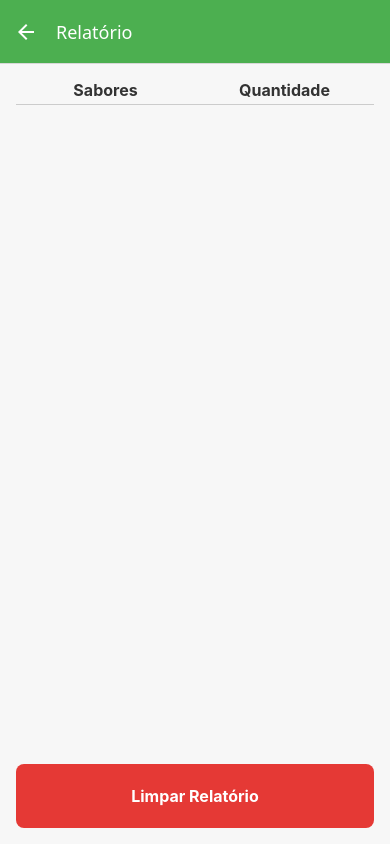
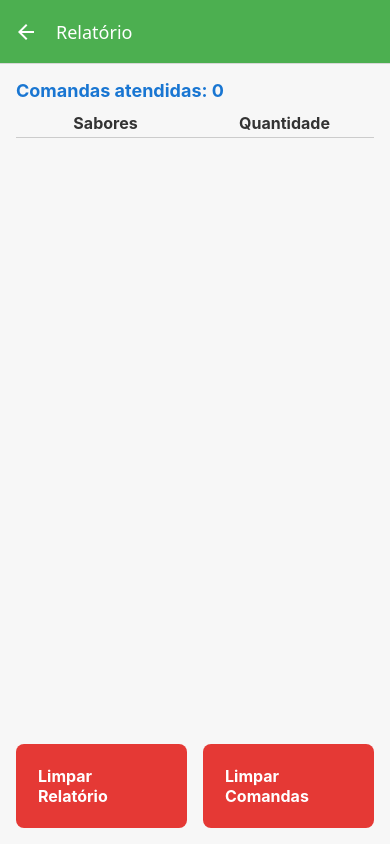
Before and after one commit to Danpazexe/ComandaApp, a React Native app: screen /Relatorio in a window 390 px wide. Built offline with nearby package versions, Linux system fonts and the light colour scheme.

Commit message:
Adiçao de Numero de Comandas

```diff
--- a/src/screens/AdicionarSaborScreen.tsx
+++ b/src/screens/AdicionarSaborScreen.tsx
@@ -121,8 +121,8 @@ export default function AdicionarSaborScreen() {
 
 const styles = StyleSheet.create({
   container: { flex: 1, justifyContent: 'center', alignItems: 'center', backgroundColor: '#f7f7f7', padding: 16 },
-  input: { width: '90%', backgroundColor: '#fff', borderRadius: 8, padding: 16, fontSize: 16, marginBottom: 16, borderWidth: 1, borderColor: '#ccc' },
-  button: { backgroundColor: '#4caf50', padding: 16, borderRadius: 8, alignItems: 'center', width: '90%' },
+  input: { width: '78%', backgroundColor: '#fff', borderRadius: 8, padding: 16, fontSize: 16, marginBottom: 16, borderWidth: 1, borderColor: '#ccc' },
+  button: { backgroundColor: '#4caf50', padding: 16, borderRadius: 8, alignItems: 'center', width: '45%' },
   buttonText: { color: '#fff', fontSize: 18, fontWeight: 'bold' },
   saborItem: { flexDirection: 'row', alignItems: 'center', backgroundColor: '#fff', borderRadius: 8, padding: 12, marginBottom: 12, marginHorizontal: 8, borderWidth: 1, borderColor: '#ccc' },
   saborNome: { fontSize: 16, fontWeight: 'bold', color: '#333' },
--- a/src/screens/ComandaScreen.tsx
+++ b/src/screens/ComandaScreen.tsx
@@ -1,11 +1,14 @@
-import React, { useState } from 'react';
+import React, { useState, useEffect } from 'react';
 import { View, Text, TouchableOpacity, FlatList, StyleSheet, Animated, ToastAndroid, StatusBar, useWindowDimensions } from 'react-native';
 import { NativeStackScreenProps } from '@react-navigation/native-stack';
 import { registrarVenda } from './RelatorioScreen';
 import AsyncStorage from '@react-native-async-storage/async-storage';
 import { SafeAreaView } from 'react-native-safe-area-context';
+import { useIsFocused } from '@react-navigation/native';
 
 const CARDAPIO_KEY = 'cardapio_dinamico';
+const COMANDA_NUM_KEY = 'comanda_numero_atual';
+const COMANDAS_ATENDIDAS_KEY = 'comandas_atendidas';
 
 type Props = NativeStackScreenProps<any, 'Comanda'>;
 
@@ -13,10 +16,12 @@ export default function ComandaScreen({ navigation }: Props) {
   const [itens, setItens] = useState<string[]>([]);
   const [cardapio, setCardapio] = useState<{ nome: string, valor: string }[]>([]);
   const [fadeAnims, setFadeAnims] = useState<Animated.Value[]>([]);
+  const [numeroComanda, setNumeroComanda] = useState<number | null>(null);
   const { width, height } = useWindowDimensions();
   const isLandscape = width > height && width > 700;
+  const isFocused = useIsFocused();
 
-  React.useEffect(() => {
+  useEffect(() => {
     async function carregarCardapio() {
       const data = await AsyncStorage.getItem(CARDAPIO_KEY);
       if (data) setCardapio(JSON.parse(data));
@@ -24,6 +29,15 @@ export default function ComandaScreen({ navigation }: Props) {
     }
     carregarCardapio();
   }, []);
+
+  useEffect(() => {
+    async function buscarNumeroComanda() {
+      let numAtual = await AsyncStorage.getItem(COMANDA_NUM_KEY);
+      let numero = numAtual ? parseInt(numAtual, 10) : 1;
+      setNumeroComanda(numero);
+    }
+    if (isFocused) buscarNumeroComanda();
+  }, [isFocused]);
 
   React.useEffect(() => {
     setFadeAnims(itens.map(() => new Animated.Value(1)));
@@ -43,11 +57,20 @@ export default function ComandaScreen({ navigation }: Props) {
     });
   }
 
-  function fecharComanda() {
+  async function fecharComanda() {
     if (itens.length === 0) return;
     registrarVenda(itens);
     ToastAndroid.show('Comanda finalizada!', ToastAndroid.SHORT);
     setItens([]);
+    // Incrementa e salva o número da comanda somente ao finalizar
+    if (numeroComanda !== null) {
+      const proximoNumero = numeroComanda + 1;
+      await AsyncStorage.setItem(COMANDA_NUM_KEY, proximoNumero.toString());
+    }
+    // Incrementa o contador de comandas atendidas
+    let atendidas = await AsyncStorage.getItem(COMANDAS_ATENDIDAS_KEY);
+    let total = atendidas ? parseInt(atendidas, 10) + 1 : 1;
+    await AsyncStorage.setItem(COMANDAS_ATENDIDAS_KEY, total.toString());
     navigation.popToTop();
   }
 
@@ -73,6 +96,9 @@ export default function ComandaScreen({ navigation }: Props) {
         {/* Coluna direita: Selecionados */}
         <View style={[styles.col, isLandscape && styles.colRight]}>
           <Text style={styles.title}>Selecionados</Text>
+          {numeroComanda !== null && (
+            <Text style={{ fontSize: 18, fontWeight: 'bold', color: '#e53935', marginBottom: 8 }}>Comanda Nº {numeroComanda}</Text>
+          )}
           <FlatList
             data={itens}
             keyExtractor={(_, index) => `item-${index}`}
--- a/src/screens/RelatorioScreen.tsx
+++ b/src/screens/RelatorioScreen.tsx
@@ -6,6 +6,8 @@ import { SafeAreaView } from 'react-native-safe-area-context';
 
 const CARDAPIO_KEY = 'cardapio_dinamico';
 const STORAGE_KEY = 'relatorio_vendas';
+const COMANDAS_ATENDIDAS_KEY = 'comandas_atendidas';
+const COMANDA_NUM_KEY = 'comanda_numero_atual';
 
 let vendasGlobais: Record<string, number> = {};
 
@@ -31,6 +33,7 @@ export async function registrarVenda(itens: string[]) {
 export default function RelatorioScreen() {
   const [vendas, setVendas] = useState<Record<string, number>>({ ...vendasGlobais });
   const [cardapio, setCardapio] = useState<{ nome: string, valor: string }[]>([]);
+  const [comandasAtendidas, setComandasAtendidas] = useState<number>(0);
   const isFocused = useIsFocused();
 
   useEffect(() => {
@@ -39,6 +42,9 @@ export default function RelatorioScreen() {
       const data = await AsyncStorage.getItem(CARDAPIO_KEY);
       setCardapio(data ? JSON.parse(data) : []);
       setVendas({ ...vendasGlobais });
+      // Buscar total de comandas atendidas
+      const atendidas = await AsyncStorage.getItem(COMANDAS_ATENDIDAS_KEY);
+      setComandasAtendidas(atendidas ? parseInt(atendidas, 10) : 0);
     }
     if (isFocused) sync();
   }, [isFocused]);
@@ -54,10 +60,22 @@ export default function RelatorioScreen() {
     ]);
   }
 
+  async function limparComandasAtendidas() {
+    Alert.alert('Limpar Comandas', 'Tem certeza que deseja zerar o contador de comandas atendidas?', [
+      { text: 'Cancelar', style: 'cancel' },
+      { text: 'Limpar', style: 'destructive', onPress: async () => {
+        await AsyncStorage.setItem(COMANDAS_ATENDIDAS_KEY, '0');
+        await AsyncStorage.setItem(COMANDA_NUM_KEY, '1');
+        setComandasAtendidas(0);
+      }}
+    ]);
+  }
+
   return (
     <SafeAreaView style={{ flex: 1 }}>
       <View style={styles.container}>
         <StatusBar backgroundColor="#4caf50" barStyle="light-content" />
+        <Text style={{ fontSize: 18, fontWeight: 'bold', color: '#1976d2', marginBottom: 12 }}>Comandas atendidas: {comandasAtendidas}</Text>
         <View style={styles.headerRow}>
           <Text style={styles.headerItem}>Sabores</Text>
           <Text style={styles.headerItem}>Quantidade</Text>
@@ -72,9 +90,14 @@ export default function RelatorioScreen() {
             </View>
           )}
         />
-        <TouchableOpacity style={styles.clearButton} onPress={limparRelatorio}>
-          <Text style={styles.clearButtonText}>Limpar Relatório</Text>
-        </TouchableOpacity>
+        <View style={{ flexDirection: 'row', justifyContent: 'center', marginTop: 16 }}>
+          <TouchableOpacity style={[styles.clearButton, { flex: 1, marginRight: 8 }]} onPress={limparRelatorio}>
+            <Text style={styles.clearButtonText}>Limpar Relatório</Text>
+          </TouchableOpacity>
+          <TouchableOpacity style={[styles.clearButton, { flex: 1, marginLeft: 8 }]} onPress={limparComandasAtendidas}>
+            <Text style={styles.clearButtonText}>Limpar Comandas</Text>
+          </TouchableOpacity>
+        </View>
       </View>
     </SafeAreaView>
   );
```
